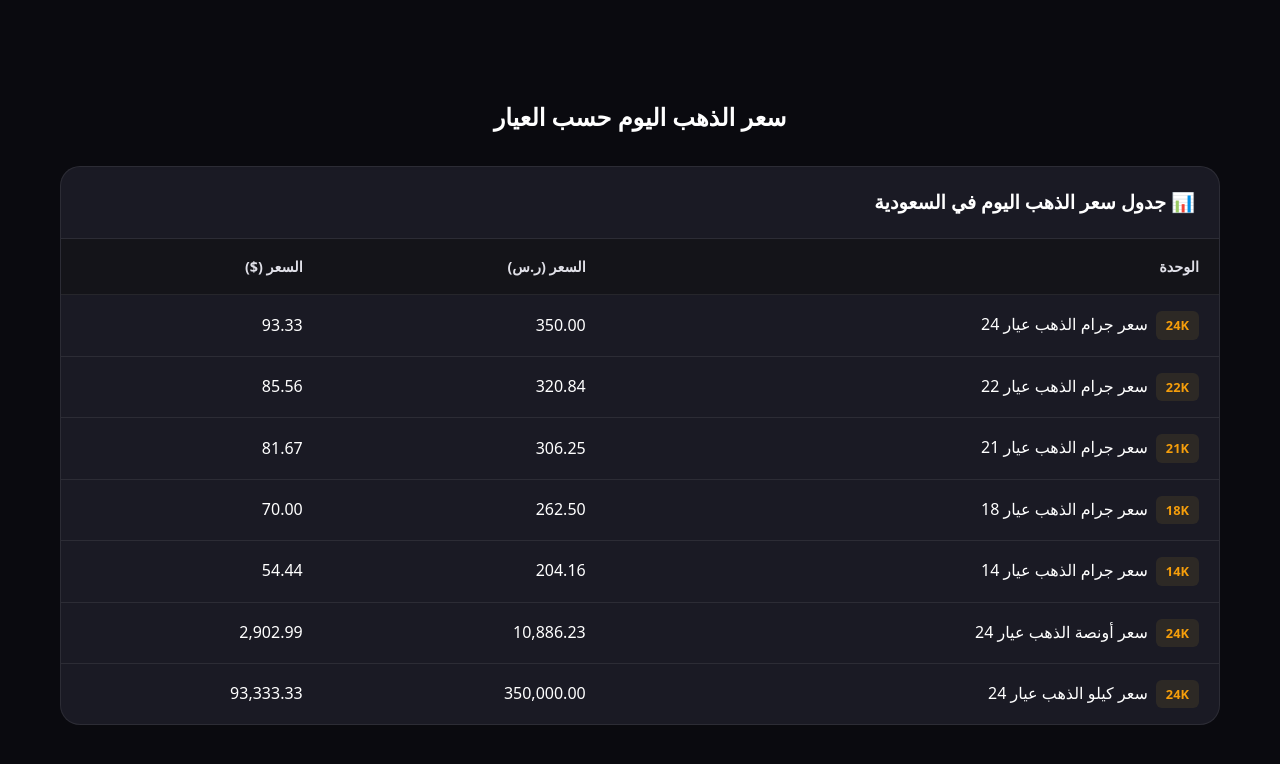
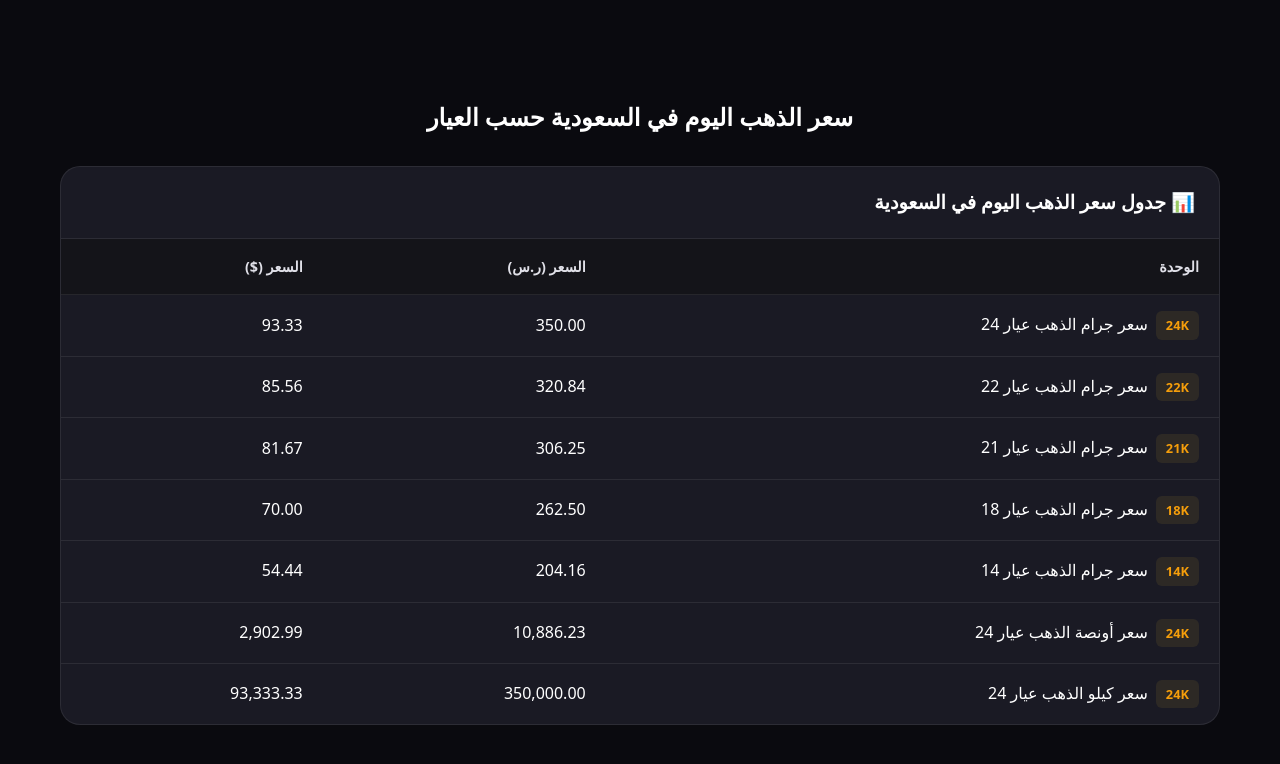
Before and after one commit to Abdelhamidzain/Saudi_Gold, a Next.js app: page / in a window 1280 px wide. Shown: the part 1364-2128 px from the top of the page. Built offline with nearby package versions, Linux system fonts and the light colour scheme; no server answers.

Commit message:
feat: karat section heading to 'سعر الذهب اليوم في السعودية حسب العيار'
Update homepage karat section heading to include 'في السعودية'.

```diff
--- a/app/page.js
+++ b/app/page.js
@@ -121,7 +121,7 @@ export default async function Home() {
         {/* ═══ SSR: main karat price table ═══ */}
         <section className="section" id="table">
           <div className="container">
-            <h2 className="section-title">سعر الذهب اليوم حسب العيار</h2>
+            <h2 className="section-title">سعر الذهب اليوم في السعودية حسب العيار</h2>
             <PriceTable prices={prices} />
           </div>
         </section>
```
